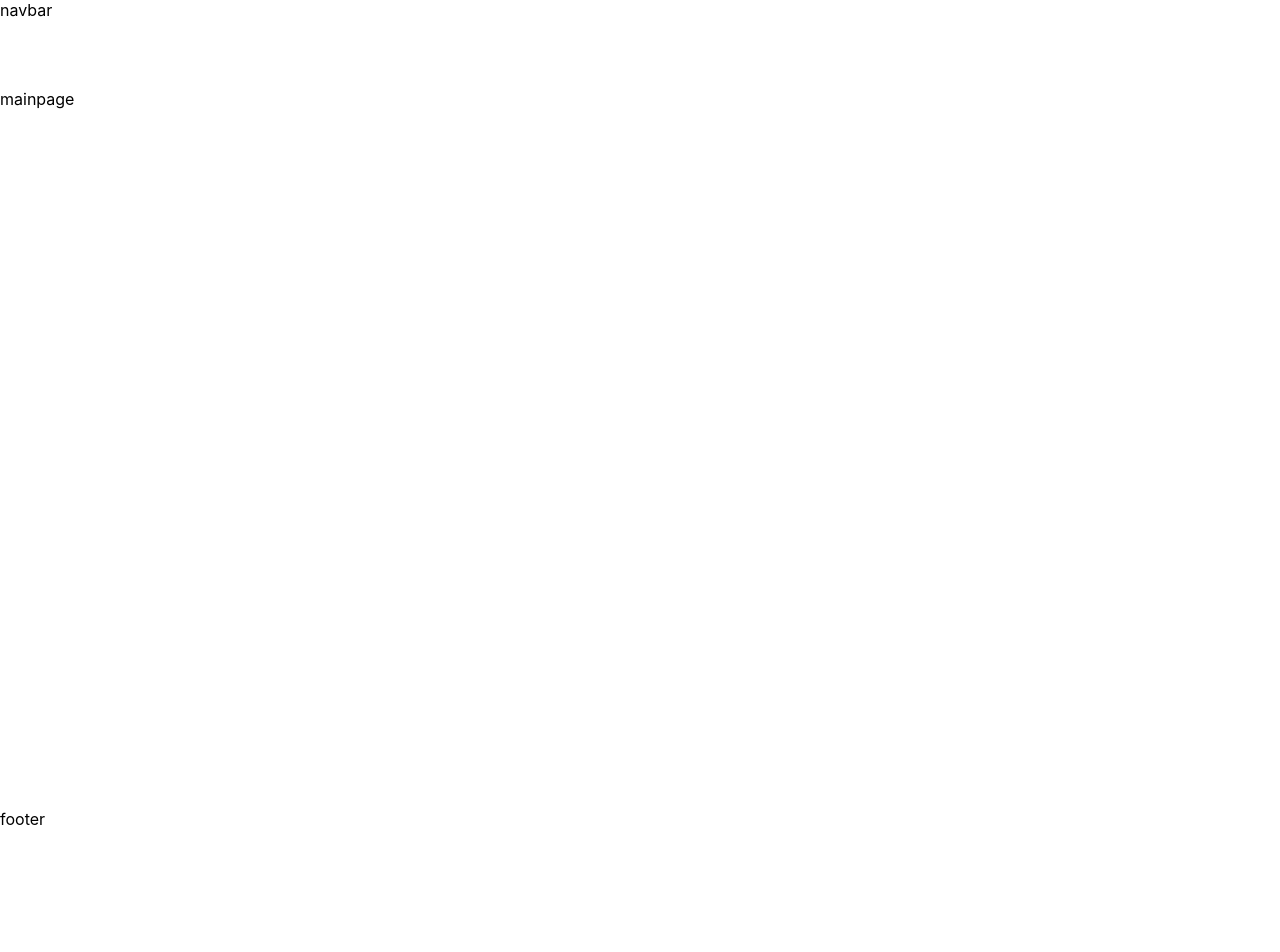
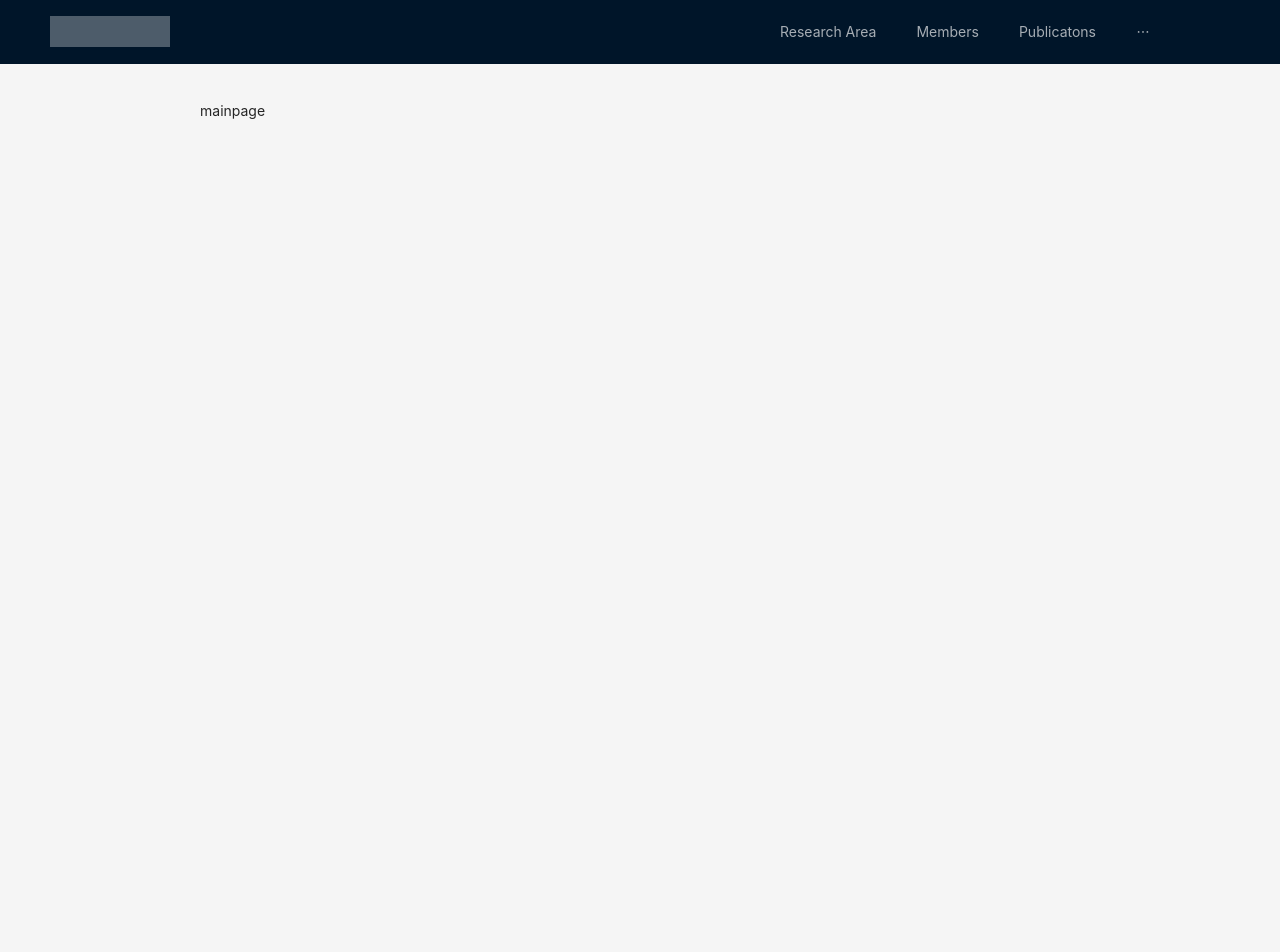
Before and after one commit to HRI-WebProject/HRI-Homepage-Frontend, a React (Create React App) app: page / in a window 1280 px wide. Shown: the top 952 px of the page. Before the commit the page ends 829 px from the top, so only its background shows below. Built offline with nearby package versions, Linux system fonts and the light colour scheme.

Commit message:
ADD Navbar, Footer

```diff
--- a/package.json
+++ b/package.json
@@ -3,6 +3,7 @@
   "version": "0.1.0",
   "private": true,
   "dependencies": {
+    "@ant-design/colors": "^6.0.0",
     "@testing-library/jest-dom": "^5.11.4",
     "@testing-library/react": "^11.1.0",
     "@testing-library/user-event": "^12.1.10",
--- a/src/App.css
+++ /dev/null
@@ -1,38 +0,0 @@
-.App {
-  text-align: center;
-}
-
-.App-logo {
-  height: 40vmin;
-  pointer-events: none;
-}
-
-@media (prefers-reduced-motion: no-preference) {
-  .App-logo {
-    animation: App-logo-spin infinite 20s linear;
-  }
-}
-
-.App-header {
-  background-color: #282c34;
-  min-height: 100vh;
-  display: flex;
-  flex-direction: column;
-  align-items: center;
-  justify-content: center;
-  font-size: calc(10px + 2vmin);
-  color: white;
-}
-
-.App-link {
-  color: #61dafb;
-}
-
-@keyframes App-logo-spin {
-  from {
-    transform: rotate(0deg);
-  }
-  to {
-    transform: rotate(360deg);
-  }
-}
--- a/src/App.js
+++ b/src/App.js
@@ -1,4 +1,4 @@
-import React from 'react';
+import React from "react";
 import { BrowserRouter, Route, Switch } from "react-router-dom";
 import MainPage from "./components/views/MainPage/MainPage";
 import ResearchArea from "./components/views/ResearchArea/ResearchArea";
@@ -9,10 +9,15 @@ function App() {
   return (
     <BrowserRouter>
       <NavBar />
-      <div style={{ paddingTop: '69px', minHeight: 'calc(100vh - 80px)' }}>
+      <div
+        style={{
+          padding: "100px 200px 30px 200px",
+          minHeight: "calc(200vh - 80px)",
+        }}
+      >
         <Switch>
           <Route exact path="/" component={MainPage} />
-          <Route exact path="/research" component={ResearchArea} />
+          <Route exact path="/research-area" component={ResearchArea} />
         </Switch>
       </div>
       <Footer />
--- a/src/components/views/Footer/Footer.jsx
+++ b/src/components/views/Footer/Footer.jsx
@@ -1,11 +1,12 @@
 import React from 'react'
+import styles from './Footer.module.css';
 
-function Footer() {
+function BottomFooter() {
     return (
-        <div>
-            footer
+        <div className={styles.footer}>
+            <font>HRILAB ©2021 Copyright</font>
         </div>
     )
 }
 
-export default Footer
+export default BottomFooter;
--- /dev/null
+++ b/src/components/views/Footer/Footer.module.css
@@ -0,0 +1,9 @@
+.footer {
+    text-align: center;
+    width: 100%;
+    height: 40px;
+}
+
+font {
+    margin-bottom: 25px;
+}
--- a/src/components/views/MainPage/MainPage.jsx
+++ b/src/components/views/MainPage/MainPage.jsx
@@ -1,8 +1,15 @@
 import React from 'react'
+import { Layout, Menu } from 'antd';
+import 'antd/dist/antd.css';
+import styles from './MainPage.module.css';
 
 function MainPage() {
     return (
-      <div>mainpage</div>
+      <>
+        <div className={styles.container}>
+              mainpage
+        </div>
+      </>
     )
 }
 
--- /dev/null
+++ b/src/components/views/MainPage/MainPage.module.css
@@ -0,0 +1,3 @@
+body {
+  background: #f5f5f5;
+}
--- a/src/components/views/NavBar/NavBar.jsx
+++ b/src/components/views/NavBar/NavBar.jsx
@@ -1,11 +1,56 @@
-import React from 'react'
+import React, { useEffect } from "react";
+import { Layout, Menu } from "antd";
+import "antd/dist/antd.css";
+import styles from "./NavBar.module.css";
+import { useHistory } from "react-router";
+const { Header } = Layout;
 
-function NavBar() {
-    return (
-        <div>
-            navbar
-        </div>
-    )
+function NavBar(props) {
+  const history = useHistory();
+  const categories = [
+    "Research Area",
+    "Members",
+    "Publicatons",
+    "Projects",
+    "Board",
+    "Contact",
+  ];
+  const path = [
+    "/research-area",
+    "/members",
+    "/publications",
+    "/projects",
+    "/board",
+    "/contact",
+  ];
+  const movePage = (url) => {
+    history.push(url);
+    if (url === "/") {
+    }
+  };
+
+  return (
+    <>
+      <div className={styles.header}>
+        <Header>
+          <div className={styles.logo} onClick={() => movePage("/")} />
+          <div className={styles.menu}>
+            <Menu theme="dark" mode="horizontal" defaultSelectedKeys={["0"]}>
+              {new Array(6).fill(null).map((_, index) => {
+                const key = index + 1;
+                return (
+                  <Menu.Item
+                    key={key}
+                    onClick={() => movePage(path[index])}
+                  >{`${categories[index]}`}</Menu.Item>
+                );
+              })}
+            </Menu>
+          </div>
+        </Header>
+      </div>
+    </>
+  );
 }
 
-export default NavBar
+export default NavBar;
--- /dev/null
+++ b/src/components/views/NavBar/NavBar.module.css
@@ -0,0 +1,13 @@
+.header {
+  position: fixed;
+  width: 100%;
+}
+
+.logo {
+  float: left;
+  width: 120px;
+  height: 31px;
+  margin: 16px 590px 16px 0;
+  background: rgba(255, 255, 255, 0.3);
+  cursor: pointer;
+}
```
